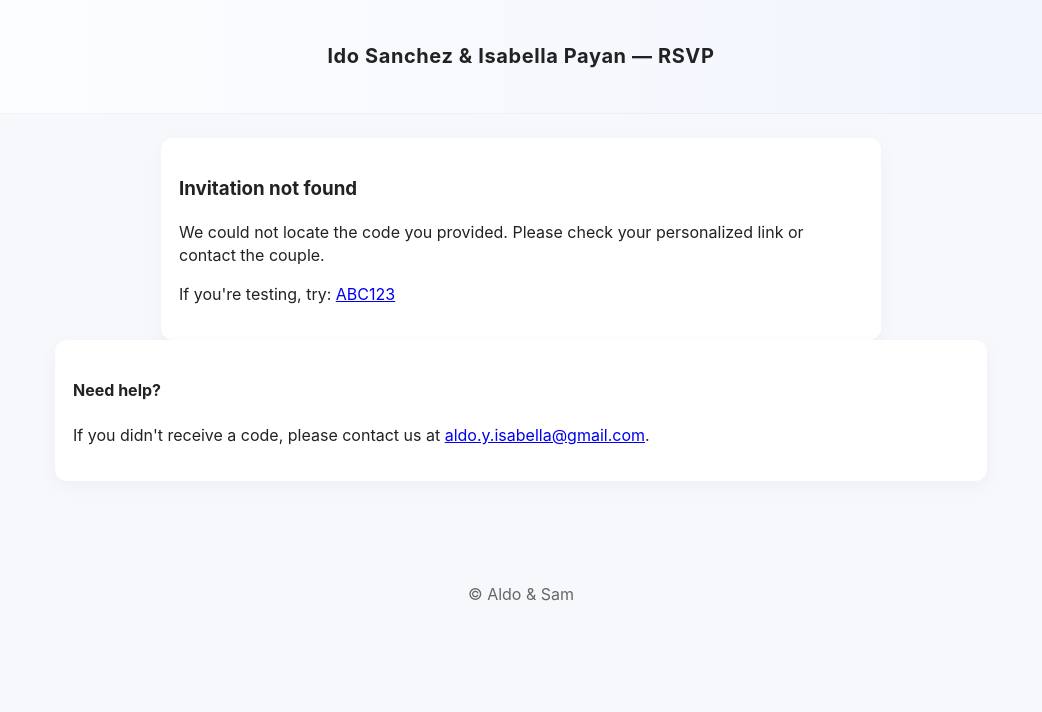
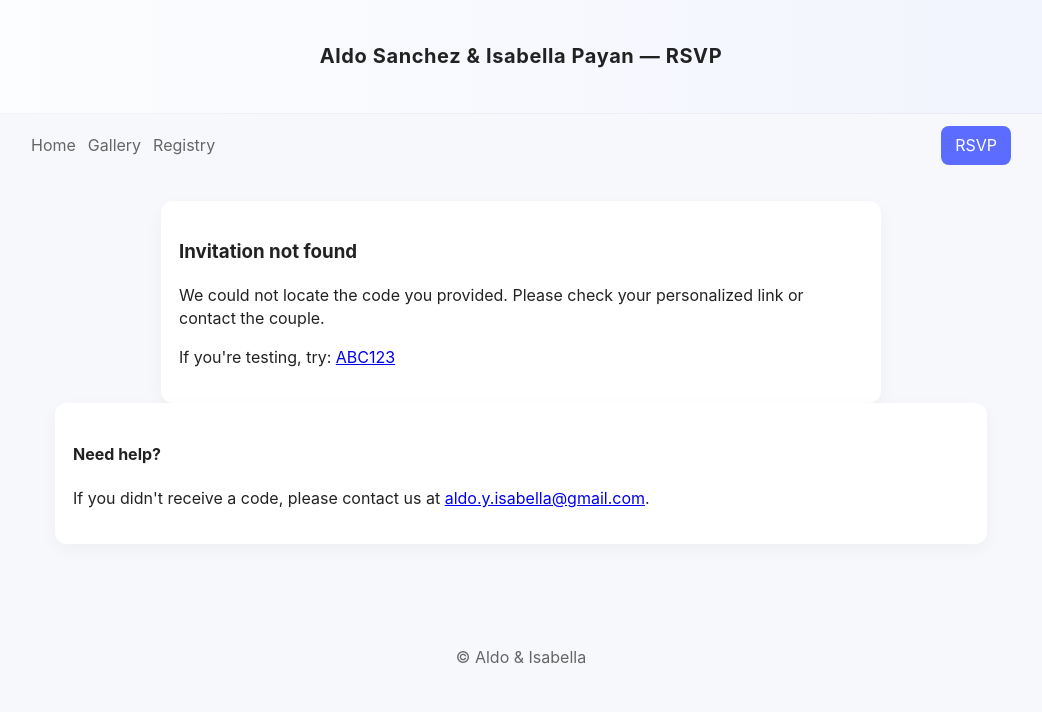
Before and after one commit to aldosanchez2002/WeddingWebpage, a plain HTML site: page rsvp.html in a window 1280 px wide. Shown: the whole page, without its empty margins (119-1161 px from the left). Drawn offline with Linux system fonts and the light colour scheme.

Commit message:
add qr codes and nav to rsvp and gallery pages

```diff
--- a/rsvp.html
+++ b/rsvp.html
@@ -13,9 +13,18 @@
 <body>
     <header class="site-header small">
         <div class="container">
-            <h1 class="couple-names">ldo Sanchez & Isabella Payan — RSVP</h1>
+            <h1 class="couple-names">Aldo Sanchez & Isabella Payan — RSVP</h1>
         </div>
     </header>
+
+
+<!-- Navigation -->
+<nav class="top-nav container">
+  <a href="index.html">Home</a>
+  <a href="gallery.html">Gallery</a>
+  <a href="registry.html">Registry</a>
+  <a href="rsvp.html?code=ABC123" class="cta">RSVP</a>
+</nav>
 
     <main class="container">
         <section class="card rsvp-card">
@@ -79,7 +88,7 @@
 
     <footer class="site-footer">
         <div class="container">
-            <p>&copy; Aldo & Sam</p>
+            <p>&copy; Aldo & Isabella</p>
         </div>
     </footer>
 
```
Also changed, not shown: gallery.html (+8 -0 lines), assets/plaza.png (added), assets/qr-cashapp.png (added), assets/qr-paypal.png (added), assets/qr-zelle.png (added).
